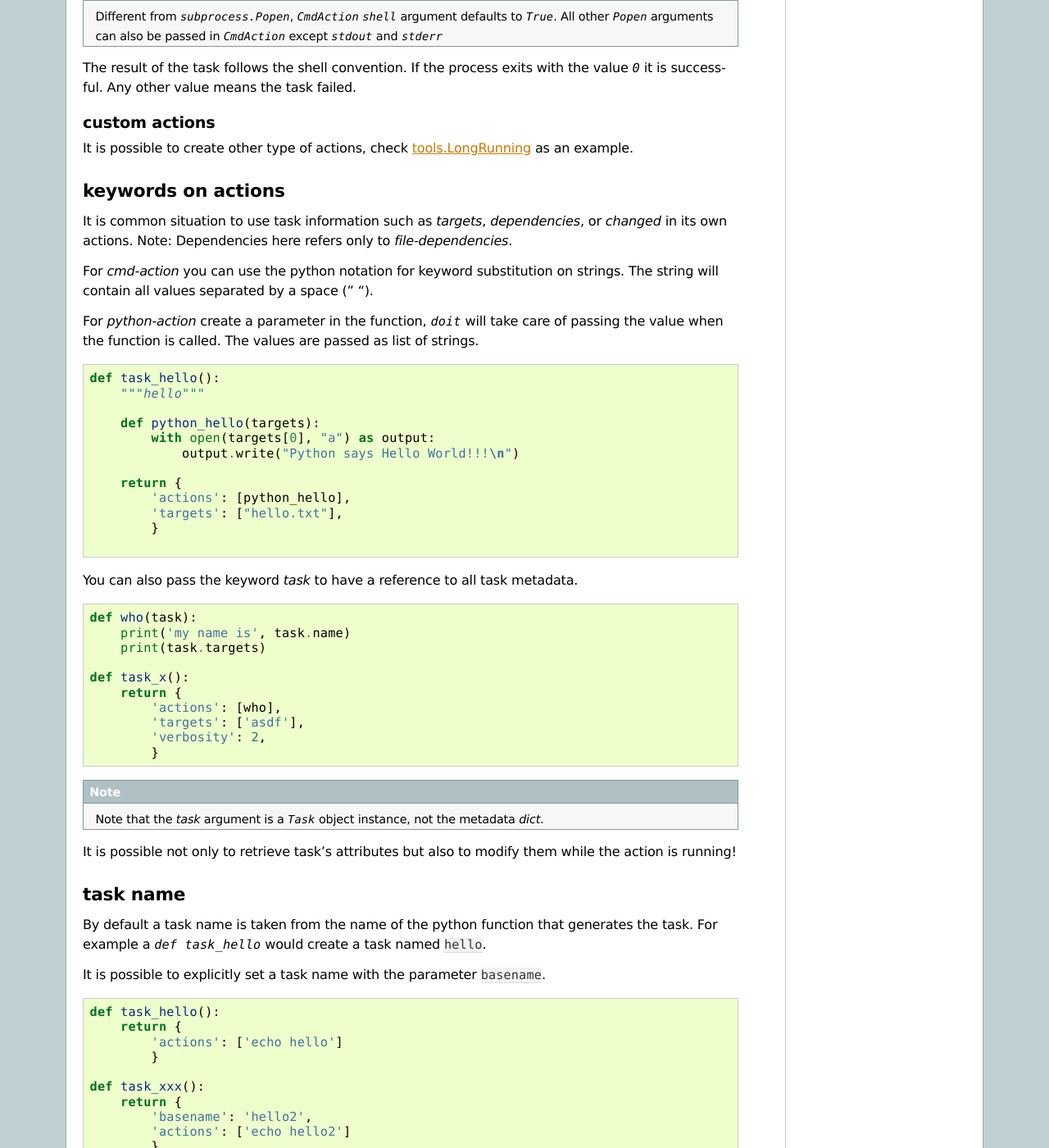
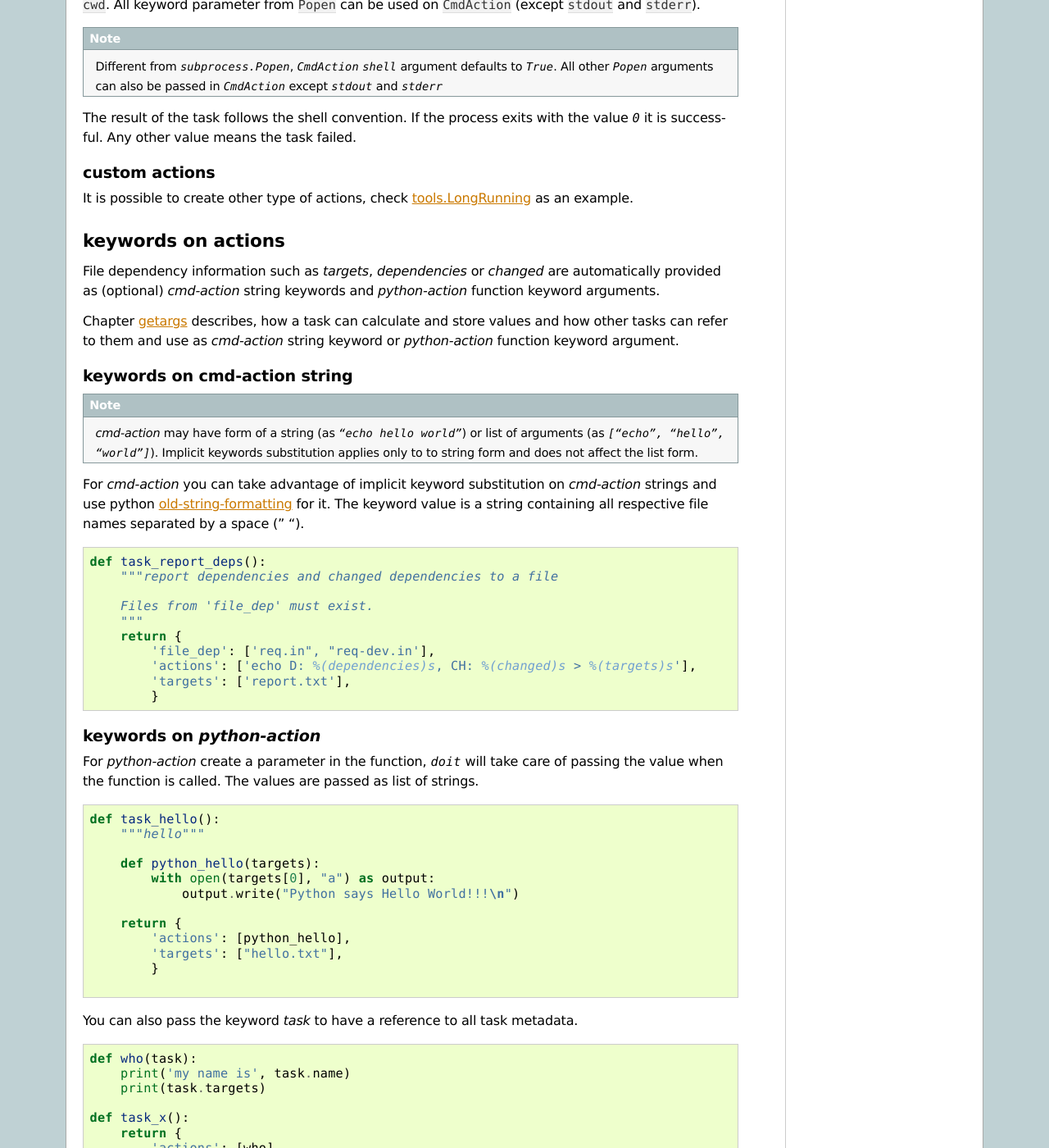
Before and after one commit to pydoit/doit, a Sphinx documentation site: the page built from doc/tasks.rst, in a window 1280 px wide and 1400 px high, scrolled down 3580 px. Shown: the whole window at 82% size. Built offline with Sphinx 7.4.7, drawn with Linux system fonts in a browser that asks for light colours; some of the changed text lies outside the part shown.

Commit message:
Doc: clarification on keyword argument use on {cmd,python}-action
	modified:   doc/dependencies.rst
	modified:   doc/tasks.rst
	new file:   doc/tutorial/report_deps.py

```diff
--- a/doc/dependencies.rst
+++ b/doc/dependencies.rst
@@ -234,6 +234,7 @@ These values can be used on uptodate_ and getargs_.
 Check those sections for examples.
 
 
+.. _getargs:
 
 getargs
 --------
--- a/doc/tasks.rst
+++ b/doc/tasks.rst
@@ -66,7 +66,7 @@ The callable must be a function, method or callable object.
 Classes and built-in functions are not allowed.
 ``args`` is a sequence and ``kwargs`` is a dictionary that will be used
 as positional and keywords arguments for the callable.
-see `Keyword Arguments <http://docs.python.org/tutorial/controlflow.html#keyword-arguments>`_.
+See `Keyword Arguments <http://docs.python.org/tutorial/controlflow.html#keyword-arguments>`_.
 
 The result of the task is given by the returned value of the
 ``action`` function.
@@ -119,12 +119,16 @@ CmdAction's are executed in a subprocess (using python
 If `action` is a string, the command will be executed through the shell.
 (Popen argument shell=True).
 
-Note that the string must be escaped according to
-`python string formatting <http://docs.python.org/library/stdtypes.html#string-formatting-operations>`_.
+Before the string is actually executed, it is always formatted using the
+python old-string-formatting_. (using the `%` operator) as described in
+:ref:`keywords_on_cmd-action_string`.
+
+If using `%` in your action string, make sure it does not break this formatting.
 
 It is easy to include dynamic (on-the-fly) behavior to your tasks with
 python code from the `dodo` file. Let's take a look at another example:
 
+.. _old-string-formatting: http://docs.python.org/3/library/stdtypes.html#old-string-formatting
 
 .. literalinclude:: tutorial/cmd_actions.py
 
@@ -176,18 +180,41 @@ check :ref:`tools.LongRunning<tools.LongRunning>` as an example.
 
 
 keywords on actions
---------------------
+-------------------
 
-It is common situation to use task information such as *targets*,
-*dependencies*, or *changed* in its own actions.
-Note: Dependencies here refers only to *file-dependencies*.
+File dependency information such as *targets*, *dependencies* or *changed*
+are automatically provided as (optional) *cmd-action* string keywords and
+*python-action* function keyword arguments.
 
-For *cmd-action* you can use the python notation for keyword substitution
-on strings. The string will contain all values separated by a space (" ").
+Chapter :ref:`getargs` describes, how a task can calculate and store values and
+how other tasks can refer to them and use as *cmd-action* string keyword or
+*python-action* function keyword argument.
+
+.. _keywords_on_cmd-action_string:
+
+keywords on cmd-action string
+^^^^^^^^^^^^^^^^^^^^^^^^^^^^^
+
+.. note:: *cmd-action* may have form of a string (as `"echo hello world"`)
+    or list of arguments (as `["echo", "hello", "world"]`). Implicit keywords
+    substitution applies only to to string form and does not affect the list
+    form.
+
+For *cmd-action* you can take advantage of implicit keyword substitution on
+*cmd-action* strings and use python old-string-formatting_ for it. The keyword
+value is a string containing all respective file names separated by a space ("
+").
+
+.. literalinclude:: tutorial/report_deps.py
+
+keywords on *python-action*
+^^^^^^^^^^^^^^^^^^^^^^^^^^^
 
 For *python-action* create a parameter in the function, `doit` will take care
 of passing the value when the function is called.
 The values are passed as list of strings.
+
+
 
 .. literalinclude:: tutorial/hello.py
 
--- /dev/null
+++ b/doc/tutorial/report_deps.py
@@ -0,0 +1,10 @@
+def task_report_deps():
+    """report dependencies and changed dependencies to a file
+
+    Files from 'file_dep' must exist.
+    """
+    return {
+        'file_dep': ['req.in", "req-dev.in'],
+        'actions': ['echo D: %(dependencies)s, CH: %(changed)s > %(targets)s'],
+        'targets': ['report.txt'],
+        }
```
